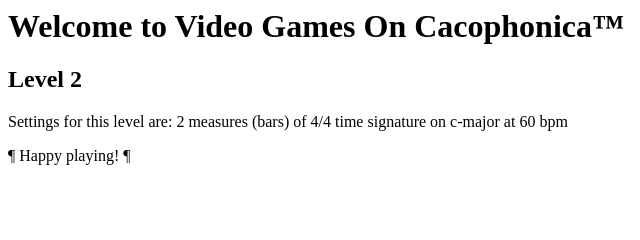
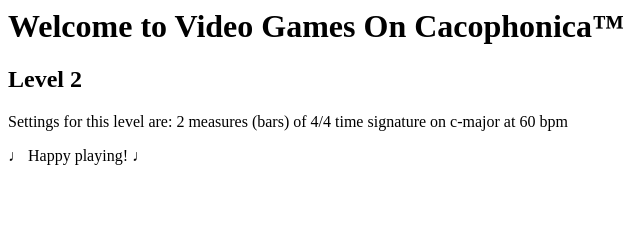
Before and after one commit to kitallis/cacophonica, a plain HTML site: page examples/video_game/lvl2.html in a window 1280 px wide. Shown: the top 240 px of the page, 0-640 px from the left. Drawn offline with Linux system fonts and the light colour scheme.

Commit message:
wip for melodic motion

```diff
--- a/examples/video_game/lvl2.html
+++ b/examples/video_game/lvl2.html
@@ -64,7 +64,7 @@
 
 <p>Settings for this level are: 2 measures (bars) of 4/4 time signature on c-major at 60 bpm</p>
 
-<p>¶ Happy playing! ¶</p>
+<p>♩ Happy playing! ♩</p>
 
 <div id="measures">
     <span class="note" id="note-1"></span>
```
Also changed, not shown: examples/video_game/lvl1.html (+1 -1 lines), 1 other file.
